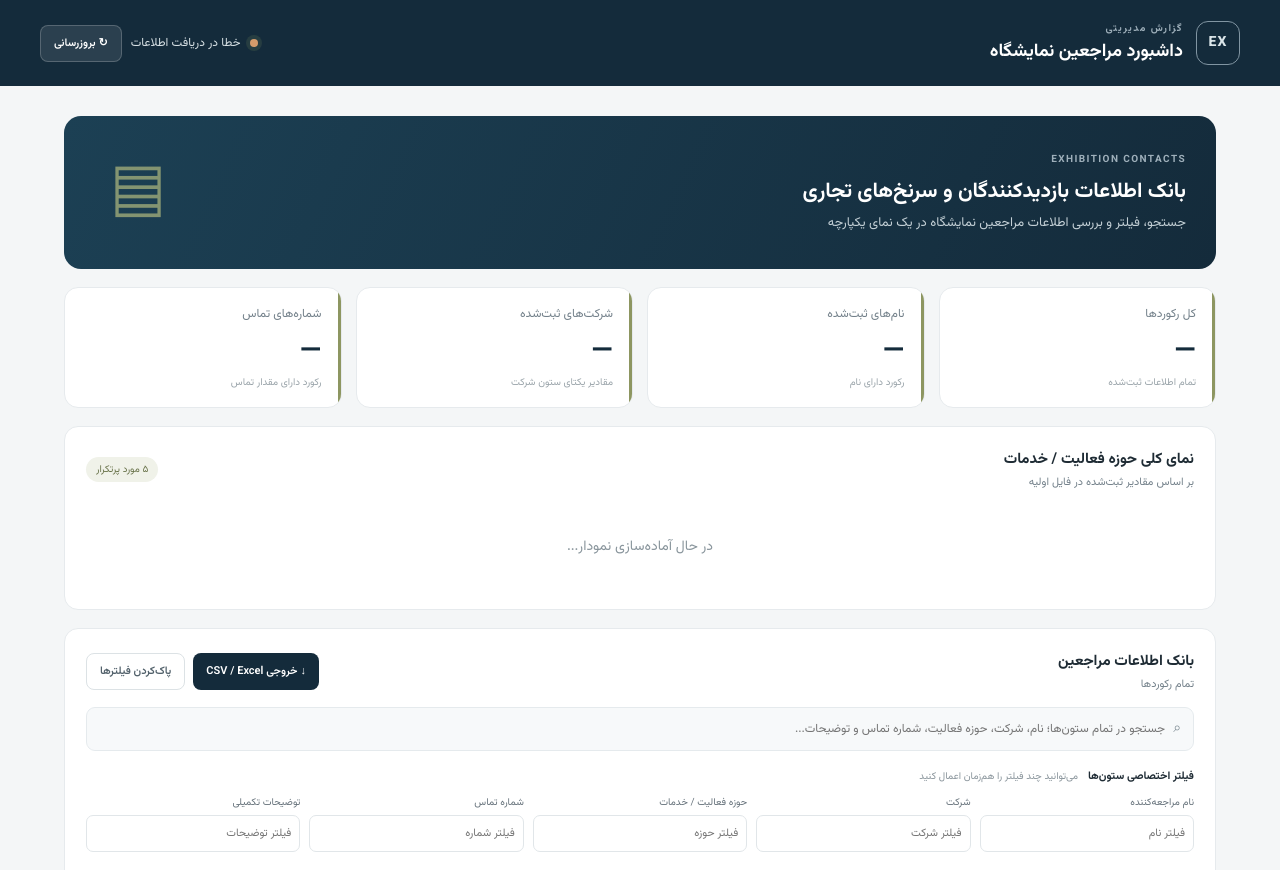
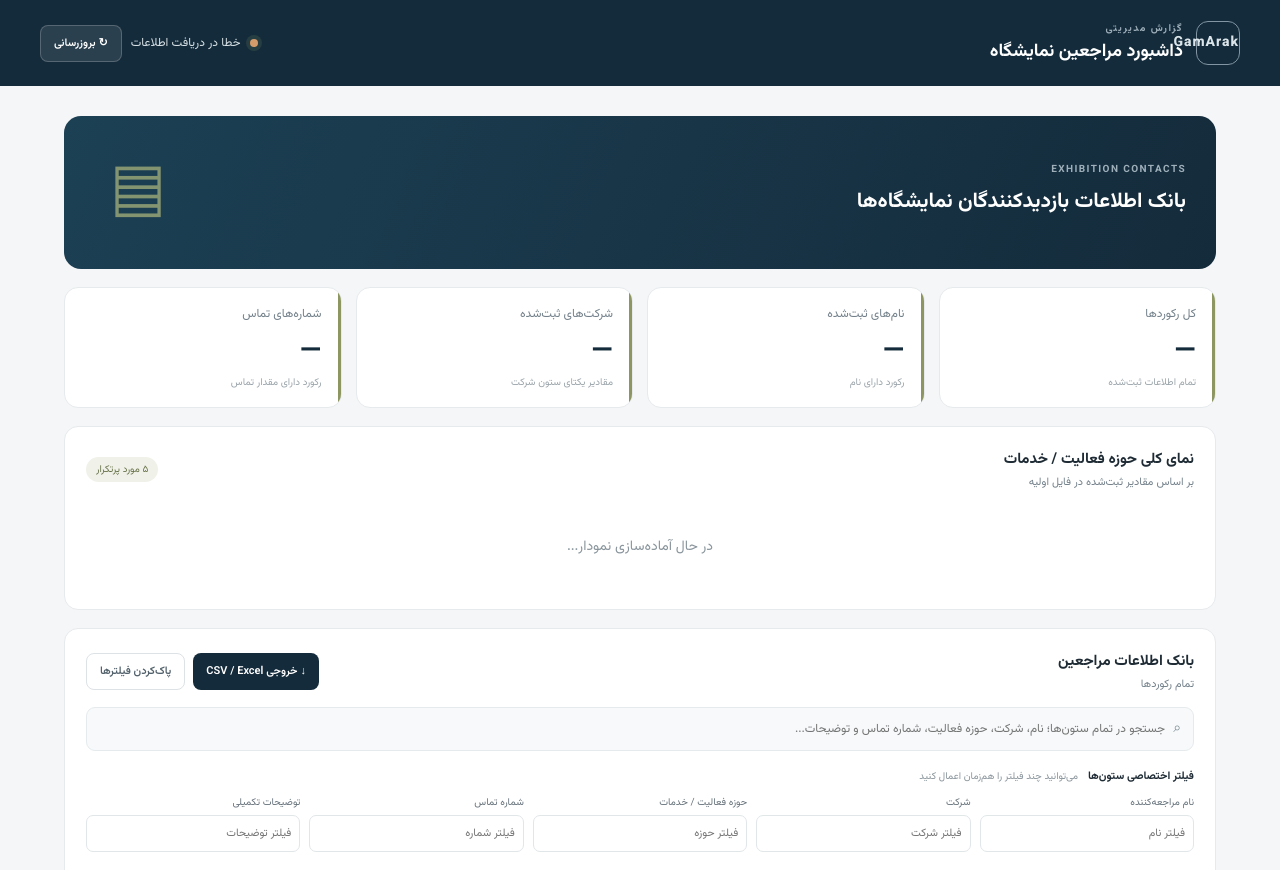
Before and after one commit to saminnasr/ex_dashboard, a plain HTML site: page index.html in a window 1280 px wide. Shown: the top 870 px of the page. Drawn offline with nearby package versions, Linux system fonts and the light colour scheme; no server answers.

Commit message:
Update index.html

```diff
--- a/index.html
+++ b/index.html
@@ -16,7 +16,7 @@
 <body>
   <header class="topbar">
     <div class="brand">
-      <div class="brand-mark">EX</div>
+      <div class="brand-mark">GamArak</div>
       <div><div class="eyebrow">گزارش مدیریتی</div><h1>داشبورد مراجعین نمایشگاه</h1></div>
     </div>
     <div class="header-actions">
@@ -27,8 +27,8 @@
 
   <main class="container">
     <section class="intro">
-      <div><div class="eyebrow">EXHIBITION CONTACTS</div><h2>بانک اطلاعات بازدیدکنندگان و سرنخ‌های تجاری</h2>
-      <p>جستجو، فیلتر و بررسی اطلاعات مراجعین نمایشگاه در یک نمای یکپارچه</p></div>
+      <div><div class="eyebrow">EXHIBITION CONTACTS</div><h2>بانک اطلاعات بازدیدکنندگان نمایشگاه‌ها</h2>
+      </div>
       <div class="intro-icon">▤</div>
     </section>
 
```
